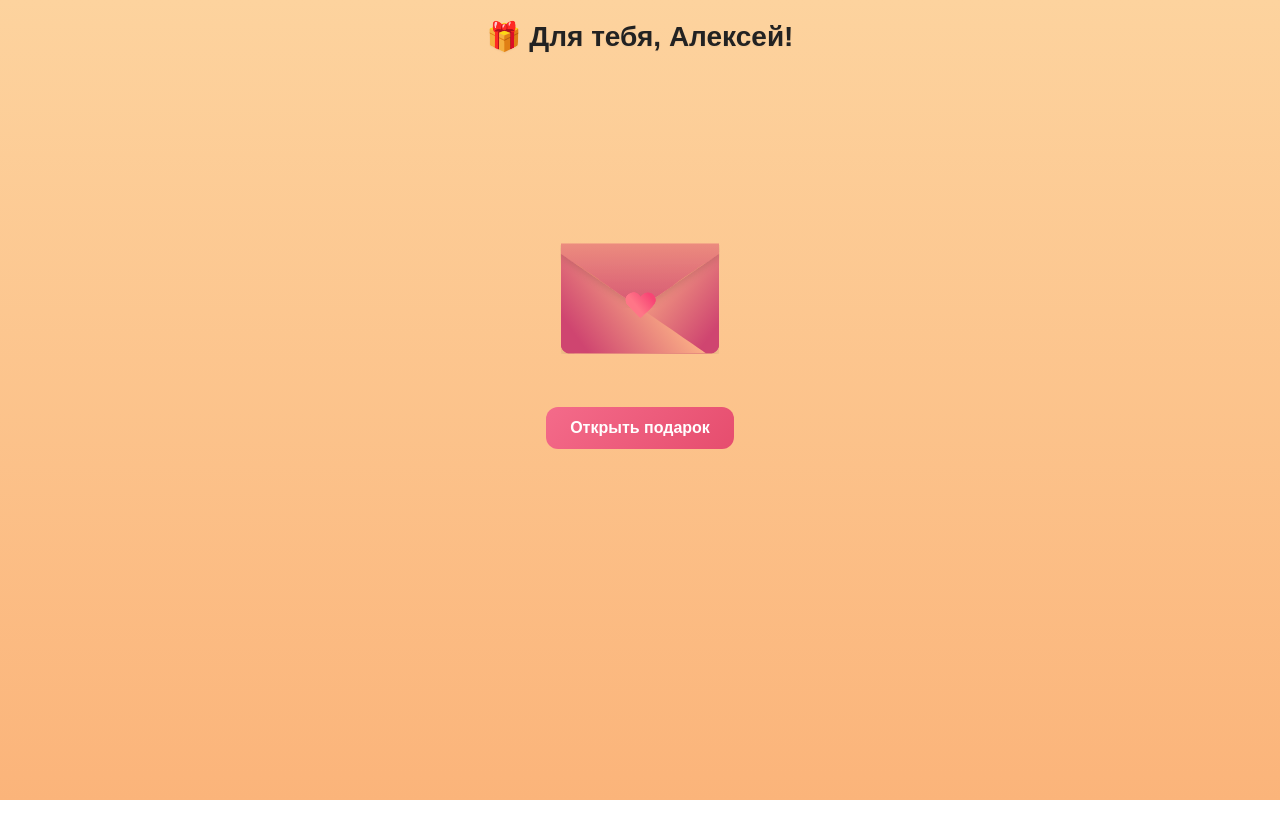
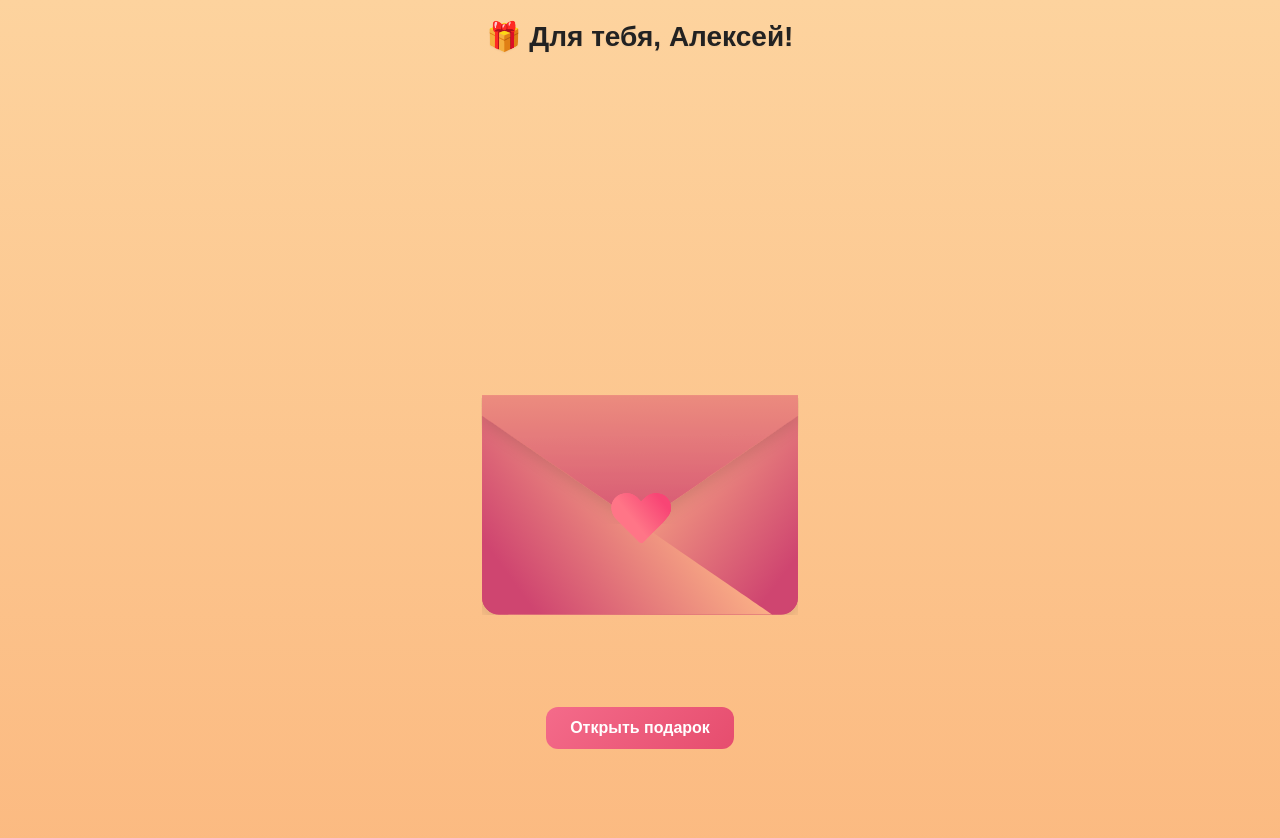
Before and after one commit to Ramzec88/music_mini_app, a website: page gift/index.html in a window 1280 px wide. Before the commit the page ends 800 px from the top, so only its background shows below. Drawn offline with nearby package versions, Linux system fonts and the light colour scheme.

Commit message:
Update styles.css

```diff
--- a/gift/styles.css
+++ b/gift/styles.css
@@ -22,8 +22,8 @@ h1 {
 }
 
 #envelope {
-  width: 300px;  /* Увеличили размер */
-  height: 300px;
+  width: 600px;  /* Увеличили размер */
+  height: 600px;
   margin: 0 auto;
 }
 
```
